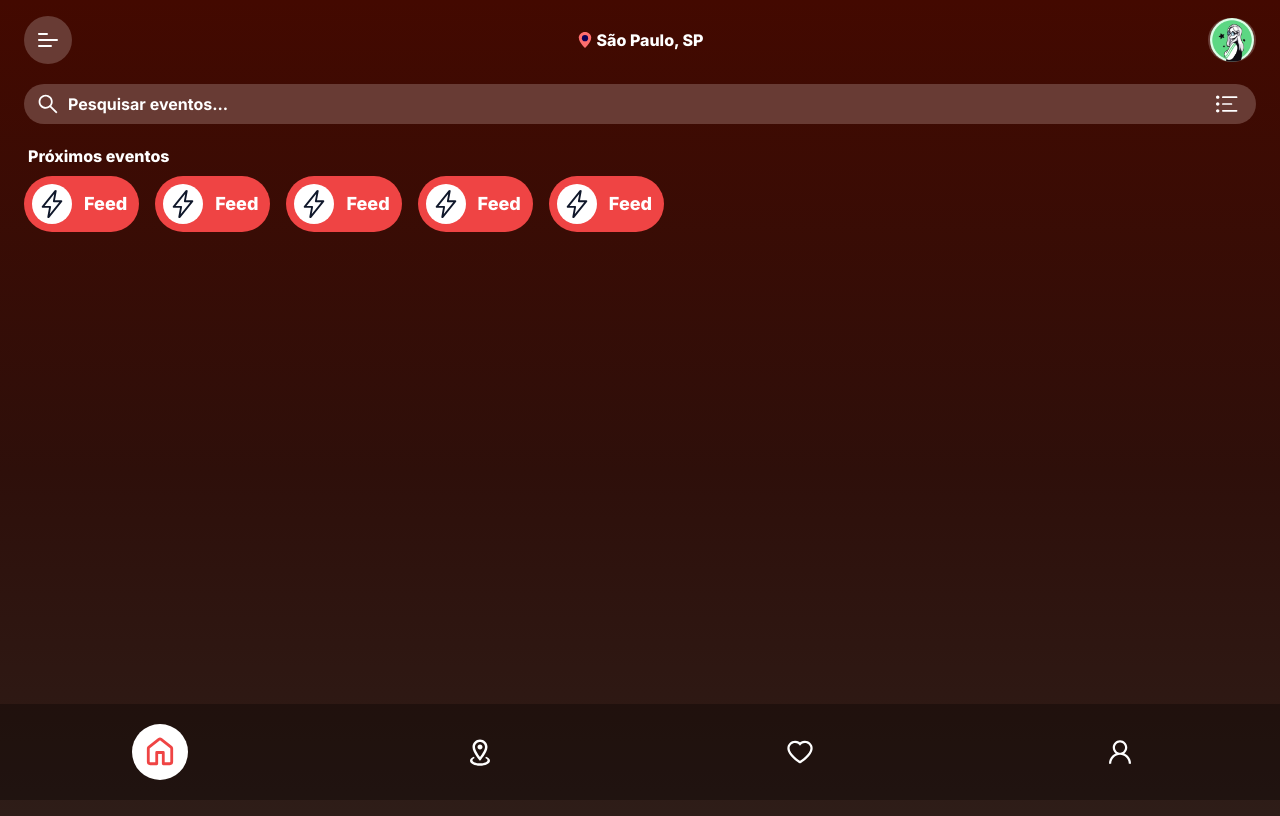
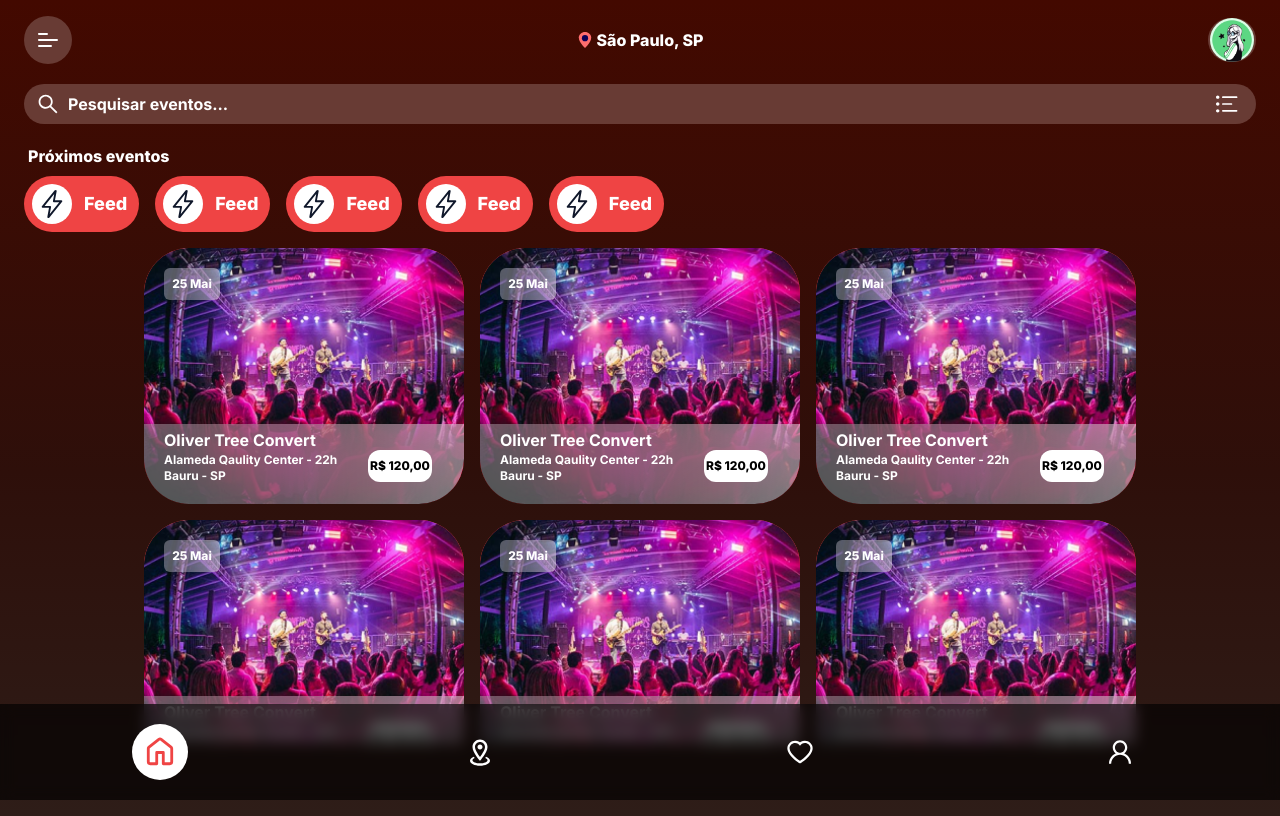
Before and after one commit to event-squad/front, a Next.js app: page /feed in a window 1280 px wide. Built offline with nearby package versions, Linux system fonts and the light colour scheme.

Commit message:
feat: feed images

```diff
--- /dev/null
+++ b/src/app/(pages)/feed/feed.tsx
@@ -0,0 +1,16 @@
+import IconCard from "./iconCard";
+
+const Feed = () => {
+  return (
+    <div className="height pb-aa overflow-scroll flex gap-4 justify-center flex-wrap mt-4 mx-auto">
+      <IconCard />
+      <IconCard />
+      <IconCard />
+      <IconCard />
+      <IconCard />
+      <IconCard />
+    </div>
+  );
+};
+
+export default Feed;
--- /dev/null
+++ b/src/app/(pages)/feed/iconCard.tsx
@@ -0,0 +1,28 @@
+import Image from "next/image";
+import showImage from "@/../public/images/showImage.png";
+
+const IconCard = () => {
+  return (
+    <div className="relative w-80 h-64 bg-red-500 border-radius-feed overflow-hidden">
+      <div className="absolute flex justify-center items-center m-5 w-14 rounded-md h-8 opacity-feed">
+        <h1 className="text-xs text-white font-extrabold">25 Mai</h1>
+      </div>
+      <Image
+        className="z-0 object-cover w-full h-full"
+        src={showImage}
+        alt="show_image"
+      />
+      <div className="flex absolute gap-6 w-full h-20 bottom-0 pt-1 pl-5 bg-[#817793] opacity-feed ">
+        <div className="text-white w-3/5 font-bold">
+          <h1>Oliver Tree Convert</h1>
+          <p className="text-xs">Alameda Qaulity Center - 22h Bauru - SP</p>
+        </div>
+        <div className="flex justify-center items-center my-auto w-16 h-8 rounded-xl font-extrabold text-xs text-black bg-white">
+          <h1>R$ 120,00</h1>
+        </div>
+      </div>
+    </div>
+  );
+};
+
+export default IconCard;
--- a/src/app/(pages)/feed/page.tsx
+++ b/src/app/(pages)/feed/page.tsx
@@ -5,6 +5,7 @@ import Footer from "../../components/footer";
 import Header from "./header";
 import SearchBar from "./searchBar";
 import { useRouter } from "next/navigation";
+import Feed from "./feed";
 
 const Page = () => {
   const redirect = useRouter();
@@ -28,6 +29,7 @@ const Page = () => {
       <Header />
       <SearchBar />
       <Carousel />
+      <Feed />
       <Footer active={"home"} handleClick={handleClick} />
     </div>
   );
--- a/src/app/components/footer.tsx
+++ b/src/app/components/footer.tsx
@@ -11,7 +11,7 @@ import IconUser from "@/app/components/icons/user";
 const Footer = ({ active, handleClick }: Props) => {
  return(
   <div
-   className="flex justify-around items-center w-screen h-24 fixed left-0 bottom-0 bg-black bg-opacity-30"
+   className="flex justify-around items-center w-screen h-24 fixed left-0 bottom-0 footer-bg"
   >
    <div onClick={handleClick} id='home' className={`cursor-pointer flex justify-center items-center w-14 h-14 rounded-full ${active === "home" && "bg-white"}`}>
     <IconHome16 id='home' className={`text-3xl ${active === "home" ? "text-red-500" : "text-white"}`} />
--- a/src/app/globals.css
+++ b/src/app/globals.css
@@ -76,7 +76,8 @@
   }
   body {
     @apply bg-background text-foreground;
-    height: 100vh;
+    min-height: 100vh;
+    overflow-y: hidden;
     font-feature-settings: "rlig" 1, "calt" 1;
     background: linear-gradient(
     180deg,
@@ -100,3 +101,25 @@ box-shadow: 0px 0px 42px -10px rgba(0,0,0,0.75);
   -ms-overflow-style: none;  /* IE and Edge */
   scrollbar-width: none;  /* Firefox */
 }
+
+.border-radius-feed {
+  border-radius: 45px;
+}
+
+.opacity-feed {
+  background: linear-gradient(266.87deg, rgba(255, 255, 255, 0.45) 0%, rgba(255, 255, 255, 0.3) 57.43%);
+  backdrop-filter: blur(25px);
+}
+
+.footer-bg {
+  background: rgba(0, 0, 0, 0.65);
+  backdrop-filter: blur(7px);
+}
+
+.height {
+  height: 62vh;
+}
+
+.pb-aa {
+  padding-bottom: 89px;
+}
```
Also changed, not shown: public/images/showImage.png (added).
